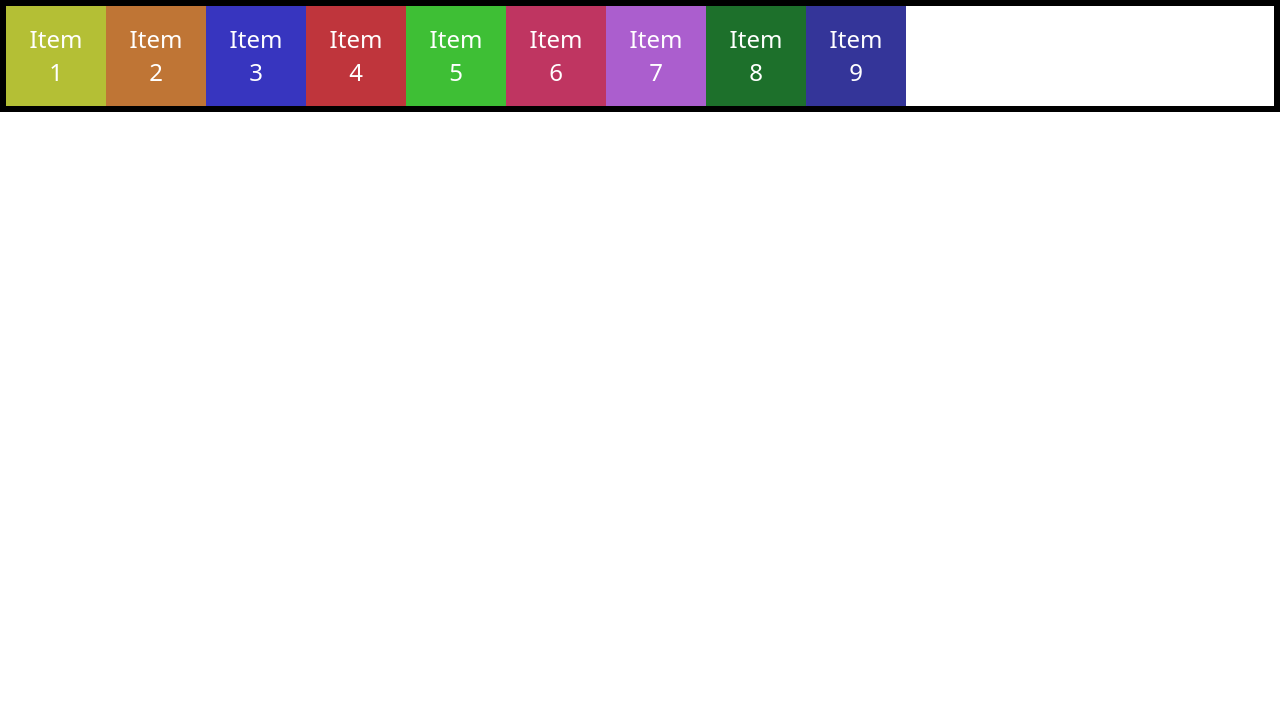
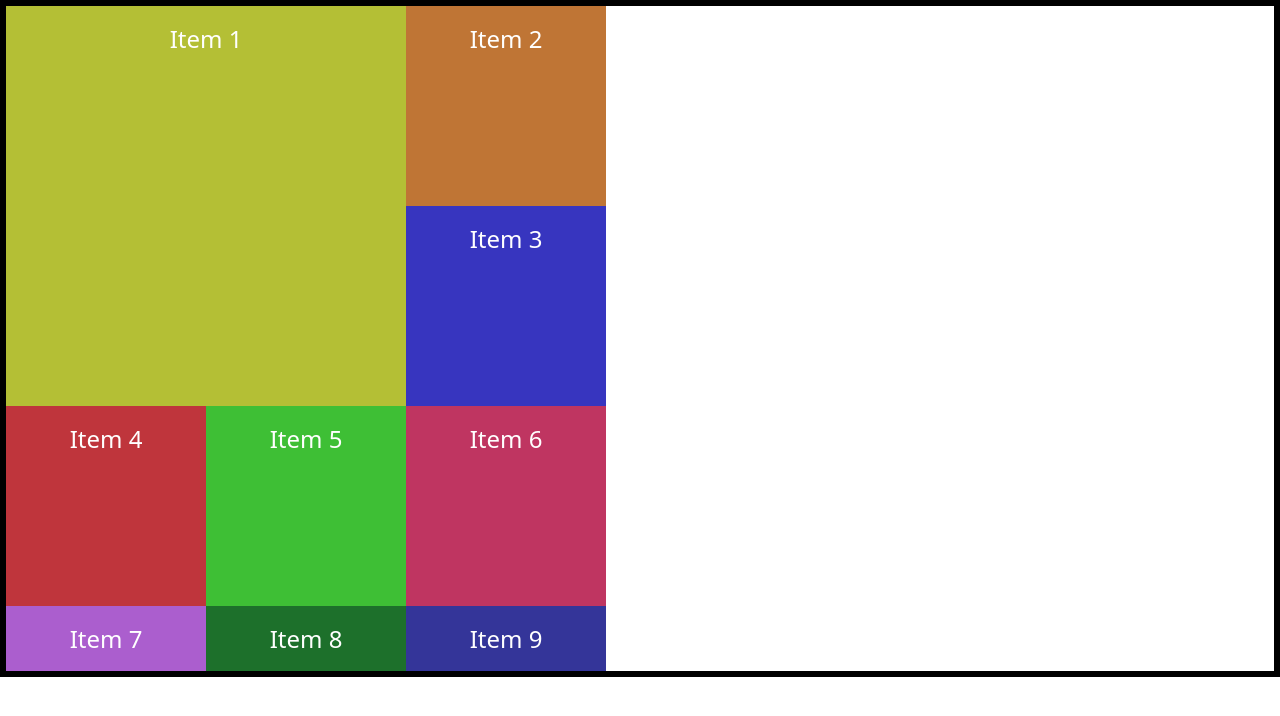
Before and after one commit to callmeskyy111/CSS-Grid, a plain HTML site: page index.html in a window 1280 px wide. Drawn offline with Linux system fonts and the light colour scheme.

Commit message:
grid-column, grid-row

```diff
--- a/styles.css
+++ b/styles.css
@@ -23,7 +23,7 @@
   /* justify-items: end;
   align-items: start; */
 
-  /* grid-template: repeat(3, 200px) / repeat(3, 200px); */
+  grid-template: repeat(3, 200px) / repeat(3, 200px);
 
   /* place-items: center center; */
 
@@ -31,9 +31,9 @@
   align-content: center; */
   /* place-content: center center; */
 
-  grid-auto-flow: column;
+  /* grid-auto-flow: column;
   grid-auto-columns: 100px;
-  grid-auto-rows: 100px;
+  grid-auto-rows: 100px; */
 }
 
 .grid-item {
@@ -45,6 +45,12 @@
 
 .item-1 {
   background-color: #b4bf35;
+  /* grid-column-start: 1;
+  grid-column-end: span 2; */
+  /* grid-row-start: 1;
+  grid-row-end: span 2; */
+  grid-column: 1 / span 2;
+  grid-row: 1 / span 2;
 }
 .item-2 {
   background-color: #bf7535;
```
